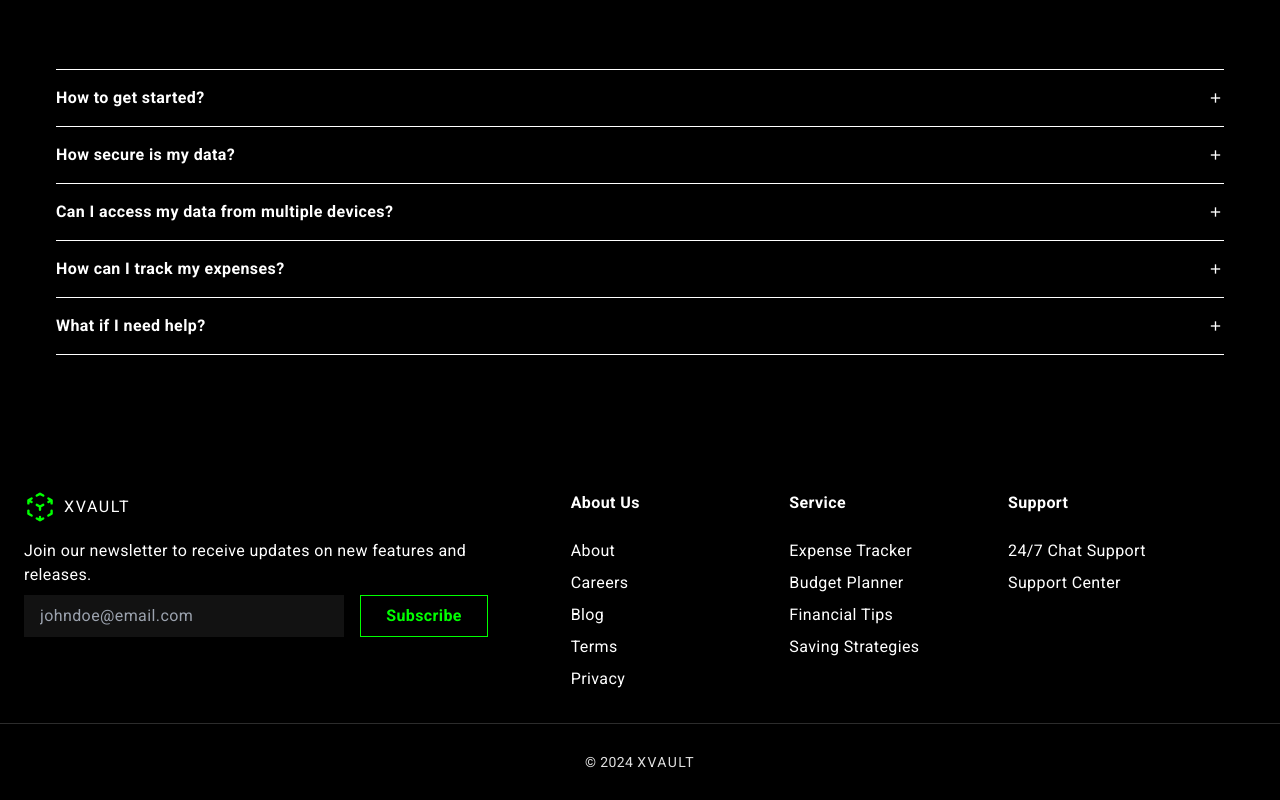
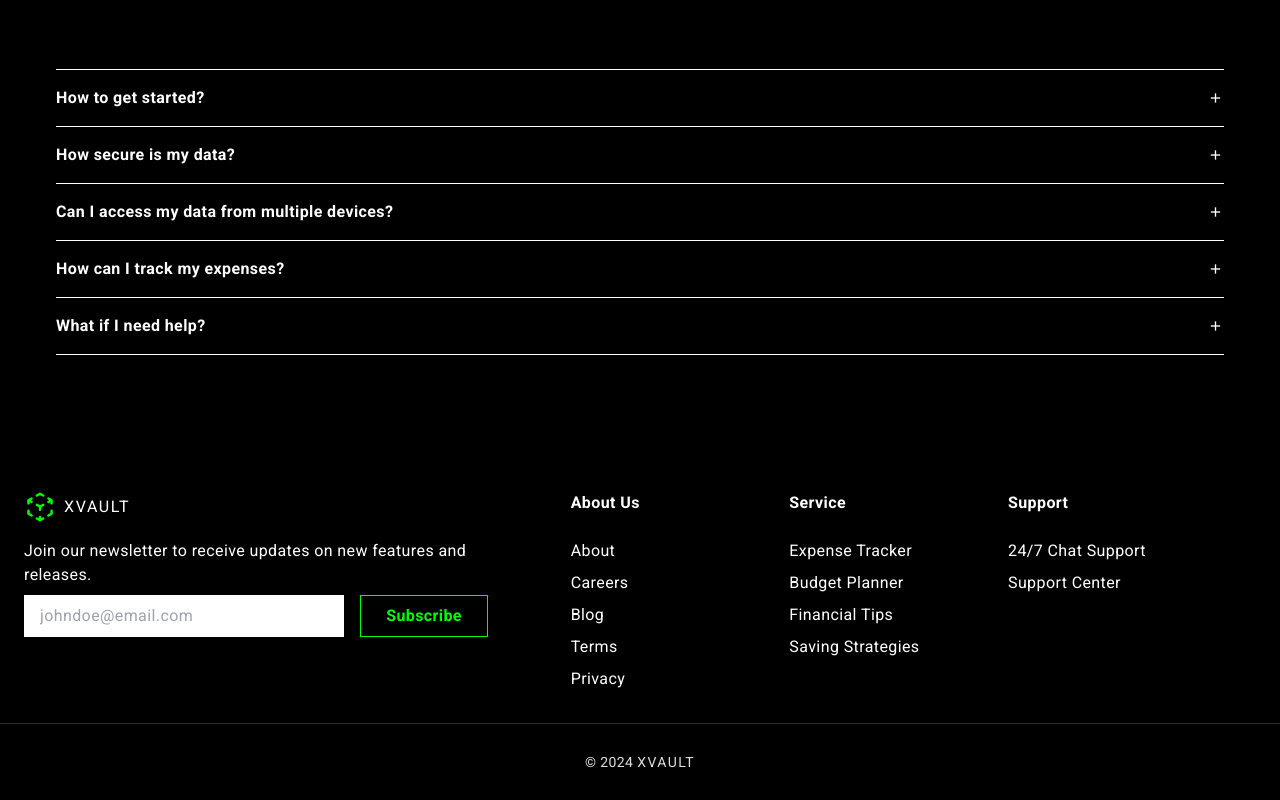
Before and after one commit to jasonhew98/xvault-web, a Vue app: page / in a window 1280 px wide. Shown: the part 1063-1863 px from the top of the page. Built offline with nearby package versions, Linux system fonts and the light colour scheme; no server answers.

Commit message:
Update style

```diff
--- a/src/features/Web/@components/XWebFooter.vue
+++ b/src/features/Web/@components/XWebFooter.vue
@@ -247,7 +247,7 @@ const currentYear = computed(() => {
 }
 
 .newsletter__email {
-  @apply py-2 px-4 outline-none text-black text-base;
+  @apply py-2 px-4 outline-none text-black text-base bg-white;
   border-radius: 0;
 }
 
```
